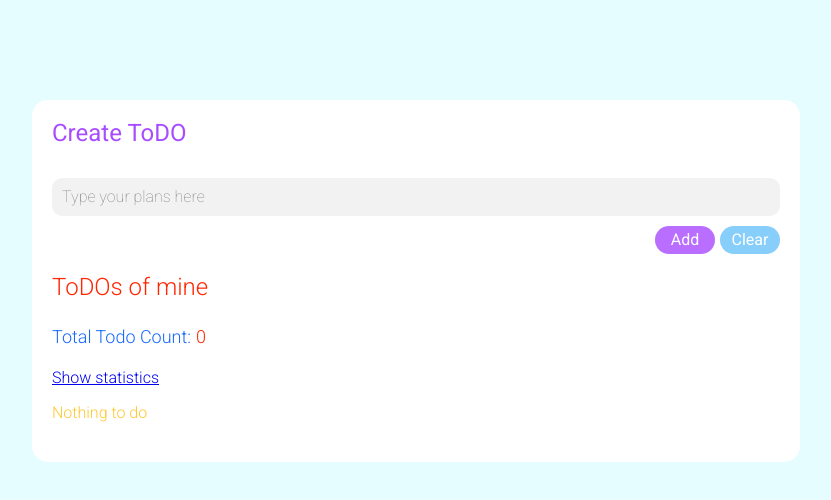
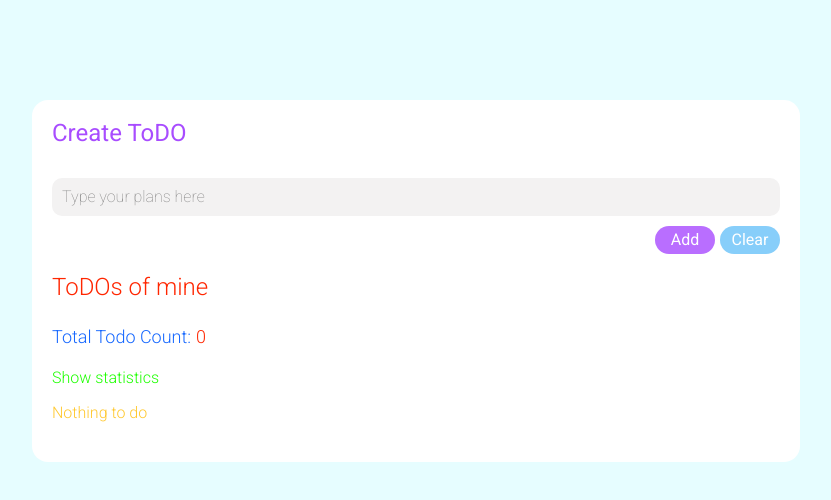
Before and after one commit to Presnia/todo-app-main-nd, a website: page index.html in a window 1280 px wide. Shown: the whole page, without its empty margins (224-1055 px from the left). Drawn offline with Linux system fonts and the light colour scheme.

Commit message:
Corrected styles for show statistics link

```diff
--- a/public/main.css
+++ b/public/main.css
@@ -106,14 +106,18 @@ body {
 }
 
 .list-filter-container {
+  margin: 16px 0;
+}
+
+.list-filter-container a {
   width: 16%;
-  margin: 16px 0;
   font-weight: 300;
   color: rgb(30, 255, 0);
+  text-decoration: none;
   cursor: pointer;
 }
 
-.list-filter-container:hover {
+.list-filter-container a:hover {
   color: rgb(7, 202, 0);
 }
 
```
